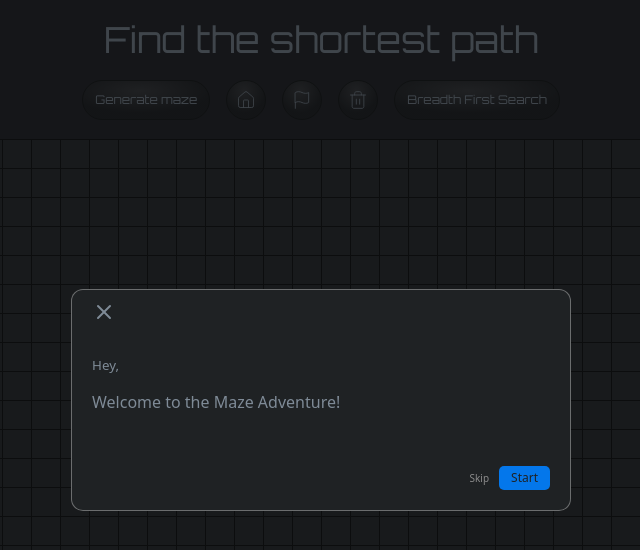
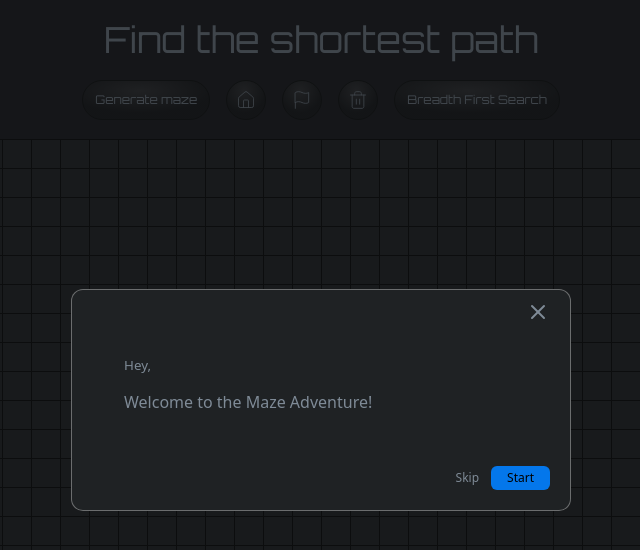
Before and after one commit to 0xDAEF0F/bfs-visualizer, a React (Vite) app: page / in a window 1280 px wide. Shown: the top 550 px of the page, without its empty margins (319-959 px from the left). Built offline with nearby package versions, Linux system fonts and the light colour scheme.

Commit message:
checkpoint

```diff
--- a/src/components/Modal.jsx
+++ b/src/components/Modal.jsx
@@ -18,17 +18,19 @@ export default function Modal({ setIsTour }) {
   return (
     <>
       {isOpen && (
-        <div onClick={toggleDialog} className='dialog-overlay'>
-          <div className='dialog'>
-            <div className='x-wrapper'>
-              <X type='button' onClick={toggleDialog} />
+        <div onClick={toggleDialog} className="dialog-overlay">
+          <div className="dialog">
+            <div className="flex items-center justify-end">
+              <button type="button">
+                <X className="hover:stroke-[#939FAB]" onClick={toggleDialog} />
+              </button>
             </div>
-            <div className='dialog-main'>
-              <h2 className='dialog-title'>Hey,</h2>
-              <p className='dialog-content'>Welcome to the Maze Adventure!</p>
+            <div className="dialog-main px-4 sm:px-8">
+              <h2 className="dialog-title">Hey,</h2>
+              <p className="dialog-content">Welcome to the Maze Adventure!</p>
             </div>
-            <div className='dialog-actions'>
-              <button onClick={toggleDialog} className='skip-button'>
+            <div className="flex items-center justify-end gap-3 font-sans text-xs">
+              <button onClick={toggleDialog} className="hover:text-[#939FAB]">
                 Skip
               </button>
               <button
@@ -36,7 +38,7 @@ export default function Modal({ setIsTour }) {
                   setIsTour(true);
                   toggleDialog();
                 }}
-                className='close-button'
+                className="rounded-md bg-[#0477eb] px-4 py-1 font-light text-black hover:bg-[#1a85ee]"
               >
                 Start
               </button>
--- a/src/components/Toolbar.jsx
+++ b/src/components/Toolbar.jsx
@@ -45,14 +45,18 @@ function Toolbar(props) {
           </button>
           <Tooltip
             isOpen={isTour && step === 0}
+            opacity={1}
             afterShow={() => {
               timeout = setTimeout(() => setStep(undefined), 5000);
             }}
-            className="font-sans text-xs"
+            style={{ padding: "1rem 1.5rem" }}
             place="bottom"
             anchorSelect=".generate-maze"
-            content="Click “generate maze” to create a maze."
-          />
+          >
+            <p className="font-sans text-xs sm:text-sm">
+              Click “generate maze” {<br></br>} to create a maze.
+            </p>
+          </Tooltip>
 
           <button
             className="home toolbar-button flex h-10 w-10 items-center justify-center"
@@ -81,6 +85,8 @@ function Toolbar(props) {
           </button>
           <Tooltip
             isOpen={isTour && step === 1}
+            style={{ padding: "1rem 1.5rem" }}
+            opacity={1}
             afterShow={() => {
               timeout = setTimeout(() => setStep(undefined), 5000);
             }}
@@ -117,6 +123,8 @@ function Toolbar(props) {
           </button>
           <Tooltip
             isOpen={isTour && step === 2}
+            style={{ padding: "1rem 1.5rem" }}
+            opacity={1}
             afterShow={() => {
               timeout = setTimeout(() => setStep(undefined), 5000);
             }}
@@ -146,6 +154,8 @@ function Toolbar(props) {
           </button>
           <Tooltip
             isOpen={isTour && step === 4}
+            style={{ padding: "1rem 1.5rem" }}
+            opacity={1}
             afterShow={() => {
               timeout = setTimeout(() => setIsTour(false), 5000);
             }}
@@ -181,6 +191,8 @@ function Toolbar(props) {
           </button>
           <Tooltip
             isOpen={isTour && step === 3}
+            style={{ padding: "1rem 1.5rem" }}
+            opacity={1}
             afterShow={() => {
               timeout = setTimeout(() => setStep(undefined), 5000);
             }}
--- a/src/styles/App.css
+++ b/src/styles/App.css
@@ -22,10 +22,6 @@
 
 .dialog-main {
   padding: 2rem 0;
-}
-
-.x-wrapper {
-  text-align: right;
 }
 
 .dialog-title {
@@ -60,66 +56,6 @@
     "Helvetica Neue",
     sans-serif;
   margin-bottom: 20px;
-}
-
-.dialog-actions {
-  display: flex;
-  justify-content: flex-end;
-  gap: 10px;
-}
-
-.skip-button {
-  font-family:
-    system-ui,
-    -apple-system,
-    BlinkMacSystemFont,
-    "Segoe UI",
-    Roboto,
-    Oxygen,
-    Ubuntu,
-    Cantarell,
-    "Open Sans",
-    "Helvetica Neue",
-    sans-serif;
-  color: #8b8b8b;
-  padding: 0;
-  border: none;
-  font-size: 10px;
-  font-style: normal;
-  font-weight: 400;
-  line-height: 24px;
-  background: none;
-}
-
-.close-button {
-  font-family:
-    system-ui,
-    -apple-system,
-    BlinkMacSystemFont,
-    "Segoe UI",
-    Roboto,
-    Oxygen,
-    Ubuntu,
-    Cantarell,
-    "Open Sans",
-    "Helvetica Neue",
-    sans-serif;
-  padding: 3px 12px;
-  color: #1f2224;
-  border: none;
-  border-radius: 5px;
-  background: #0477eb;
-  cursor: pointer;
-  font-size: 12px;
-}
-
-.close-button:hover {
-  background-color: #cbd5e0;
-}
-
-.close-button:focus {
-  outline: none;
-  box-shadow: 0 0 0 3px rgba(226, 232, 240, 0.5);
 }
 
 * {
```
